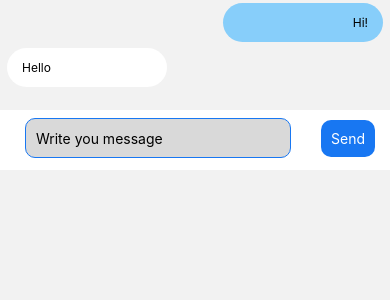
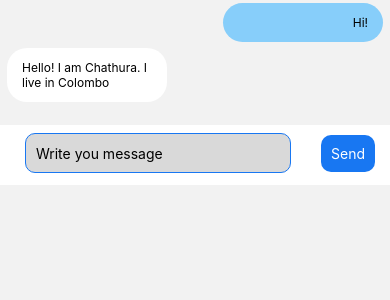
Before and after one commit to Group-15-2/imu, a React Native app: screen /ChatBox in a window 390 px wide. Shown: the top 300 px of the page. Built offline with nearby package versions, Linux system fonts and the light colour scheme.

Commit message:
Updating ChatBox

```diff
--- a/Screens/ChatBox.js
+++ b/Screens/ChatBox.js
@@ -4,10 +4,10 @@ import { FlatList, SafeAreaView, View, StyleSheet } from 'react-native'
 import Chat from '../components/chat'
 import Message from '../components/message'
 
-export default function HooksExample () {
+export default function ChatBox () {
   const mock = [
-    { id: 1, message: 'Hello', side: 'left' },
-    { id: 2, message: 'Hi!', side: 'right' }
+    { id: 1, message: 'Hello! I am Chathura. I live in Colombo', side: 'left',createdAt: new Date(), },
+    { id: 2, message: 'Hi!', side: 'right',createdAt: new Date(), }
   ]
   return (
     <SafeAreaView>
@@ -20,7 +20,7 @@ export default function HooksExample () {
           }}
           renderItem={function ({ item }) {
             return (
-              <Message side={item.side} message={item.message} />
+              <Message createdAt={item.createdAt} side={item.side} message={item.message} />
             )
           }}
         />
--- a/components/message.js
+++ b/components/message.js
@@ -31,11 +31,10 @@ const styles = StyleSheet.create({
     textContainer: {
       width: 160,
       backgroundColor: '#fff',
-      borderRadius: 40,
+      borderRadius: 20,
       paddingHorizontal: 15,
       paddingVertical: 12,
       marginLeft: 2,
-      borderRadius: 20
     },
     rightContainer: {
       justifyContent: 'flex-end'
```
